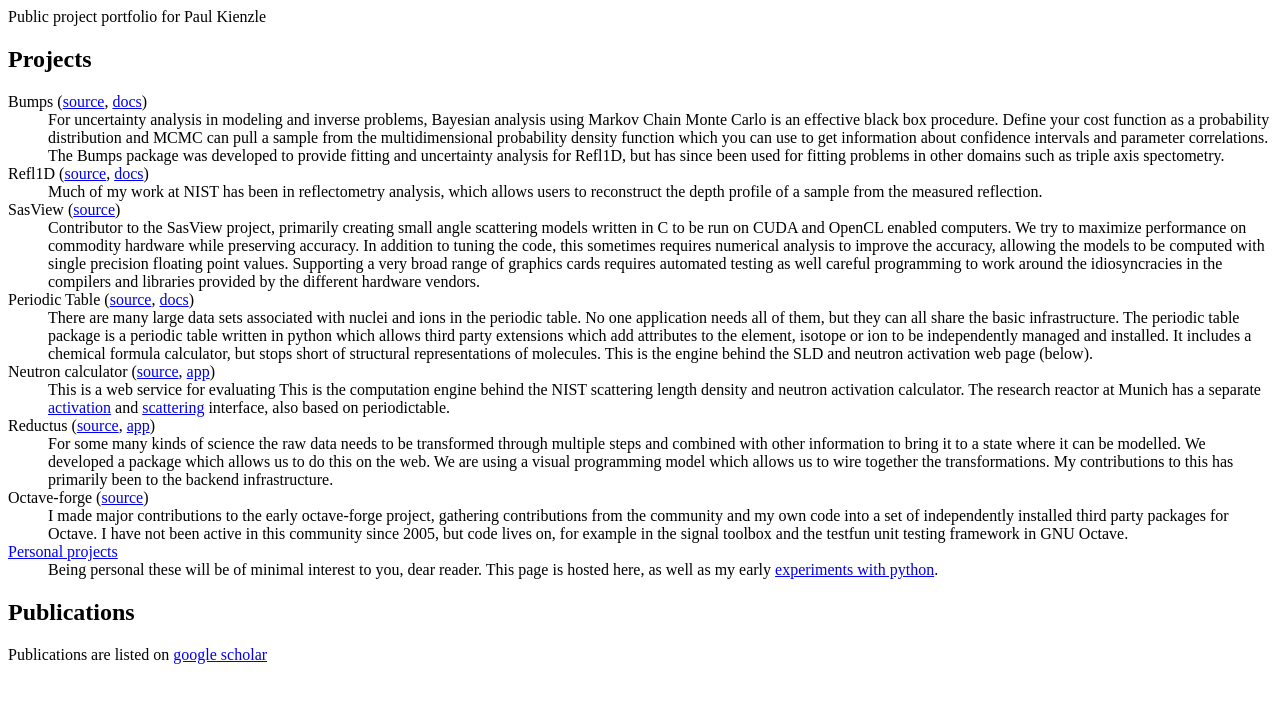
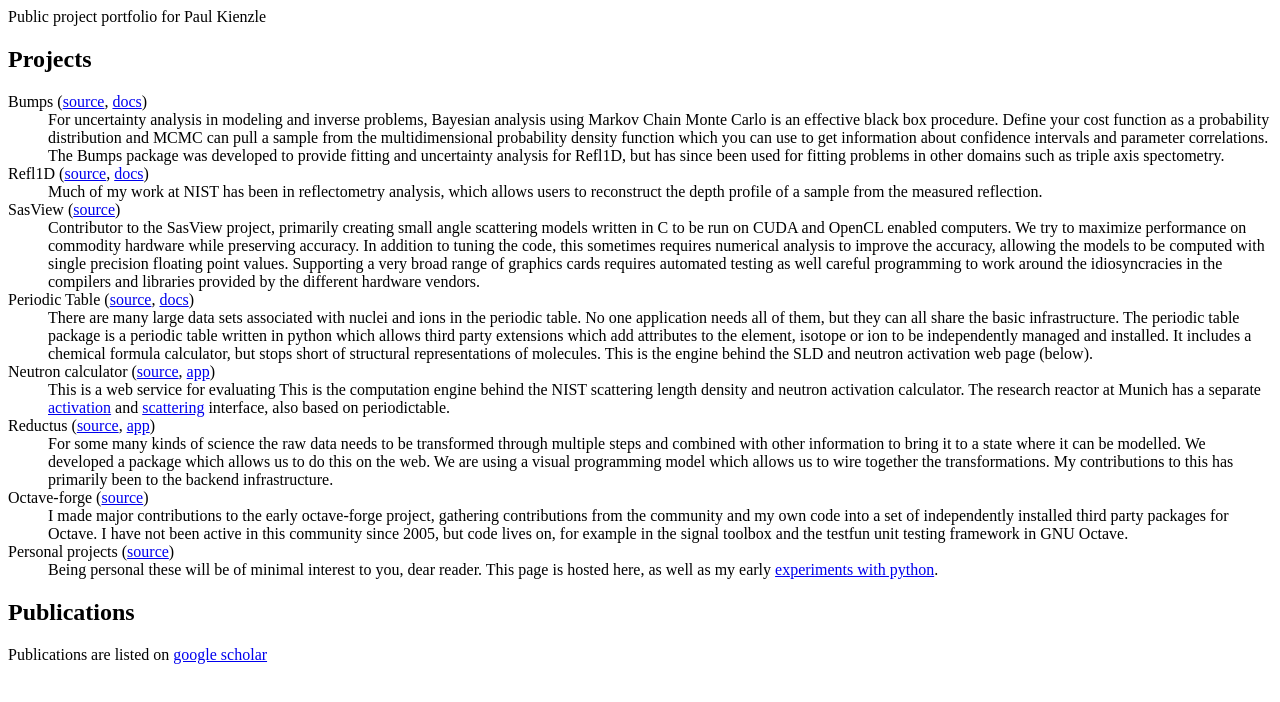
Before and after one commit to pkienzle/pkienzle.github.com, a plain HTML site: page index.html in a window 1280 px wide. Drawn offline with Linux system fonts and the light colour scheme.

```diff
--- a/index.html
+++ b/index.html
@@ -76,7 +76,7 @@ this community since 2005, but code lives on, for example in the signal toolbox
 and the testfun unit testing framework in GNU Octave.
 </dd>
 
-<dt><a href="https://github.com/pkienzle">Personal projects</a></dt>
+<dt>Personal projects (<a href="https://github.com/pkienzle">source</a>)</dt>
 <dd>Being personal these will be of minimal interest to you, dear reader.
 This page is hosted here, as well as my early
 <a href="http://github.com/pkienzle/pyplay">experiments with python</a>.
```
